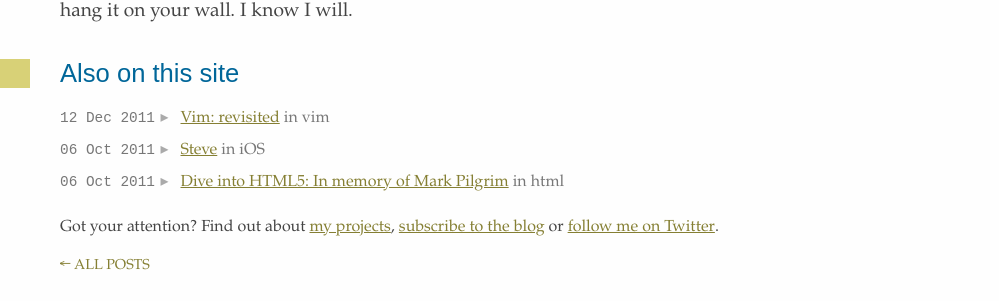
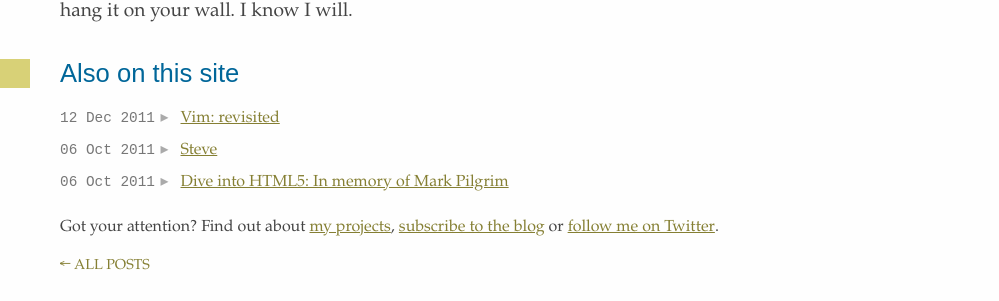
Before and after one commit to mislav/blog, a Jekyll site: the page built from js/_posts/2008-01-28-prototype-cheatsheet.markdown, in a window 1280 px wide. Shown: the part 740-1041 px from the top of the page, without its empty margins (0-999 px from the left). Built offline with Jekyll 4.4.1, drawn with Linux system fonts in a browser that asks for light colours; Markdown is read by kramdown in place of the engine named in the settings.

Commit message:
remove categories under 'Also on this site'

```diff
--- a/_layouts/post.html
+++ b/_layouts/post.html
@@ -22,7 +22,6 @@ layout: page
       <li>
         <span class="date">{{ post.date | date_to_string }}</span>
         ▸ <a href="{{ post.url }}">{{ post.title }}</a>
-        {% if post.categories != empty %}<span class="categories">in {{ post.categories | array_to_sentence_string }}</span>{% endif %}
       </li>
     {% endfor %}
   </ol>
```
